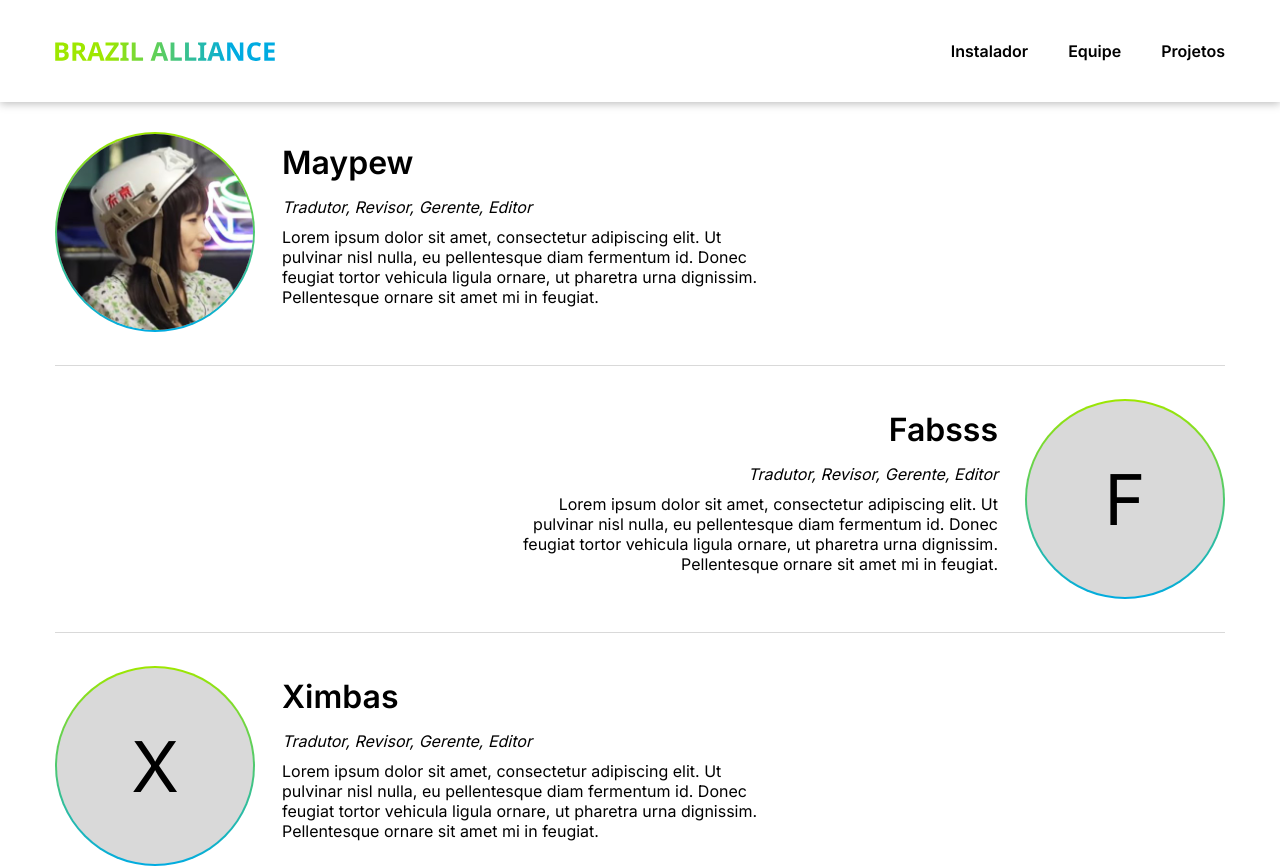
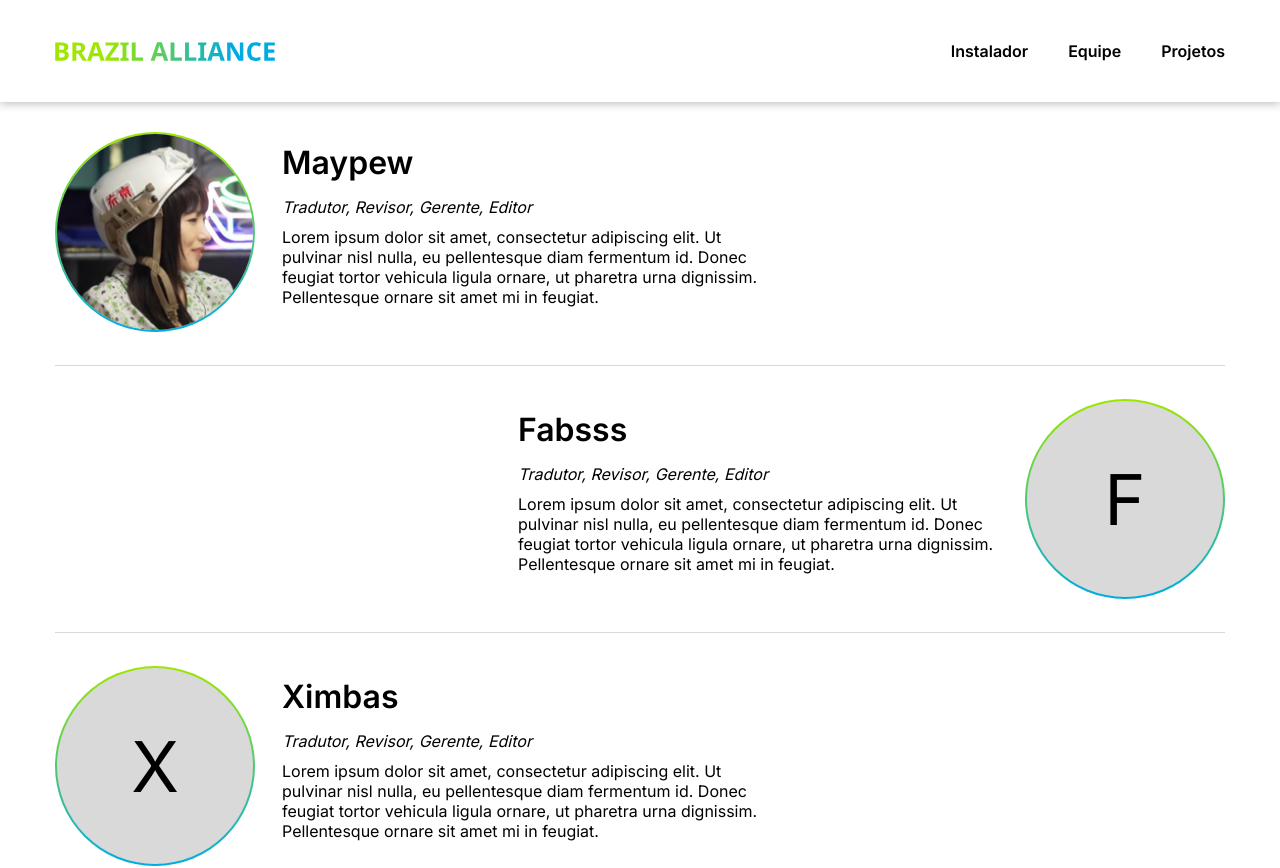
Before and after one commit to G18siqueira/Brazil-alliance-nextJs, a Next.js app: page /equipe in a window 1280 px wide. Shown: the top 868 px of the page. Built offline with nearby package versions, Linux system fonts and the light colour scheme.

Commit message:
ajuste equipe

```diff
--- a/src/components/Users/users.module.scss
+++ b/src/components/Users/users.module.scss
@@ -16,6 +16,8 @@
     }
 
     &:nth-child(even) {
+
+        @include device(lg) {
             justify-content: flex-end;
             text-align: right;
 
@@ -33,6 +35,8 @@
             }
         }
 
+    }
+
 
 
     .image {
@@ -42,10 +46,15 @@
         flex: none;
         width: 20rem;
         height: 20rem;
+        margin: 0 auto 2rem;
         background: linear-gradient(0deg, rgba(0, 171, 225, 1) 0%, rgba(158, 231, 0, 1) 100%);
         border-radius: 50%;
         overflow: hidden;
         position: relative;
+
+        @include device(lg) {
+            margin: initial;
+        }
 
         &::before {
             content: '';
@@ -77,6 +86,11 @@
 
     .infos {
         max-width: 48rem;
+        text-align: center;
+
+        @include device(lg){
+            text-align: initial;
+        }
 
         h2 {
             margin: 0 0 1.5rem;
```
Also changed, not shown: package.json (line endings or trailing spaces). Lines whose indentation alone changed are shown as unchanged.
